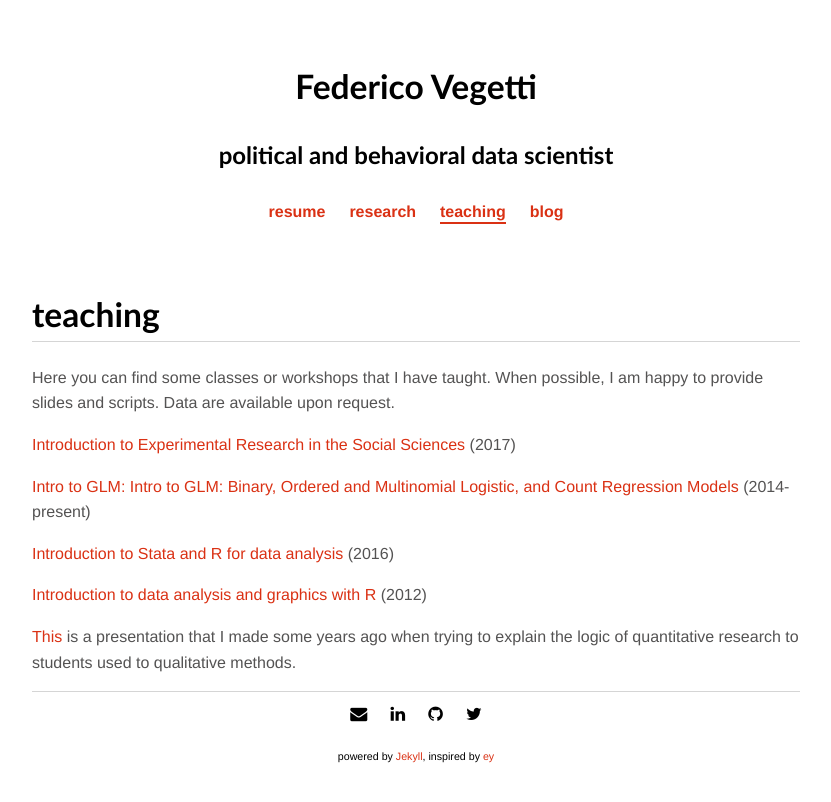
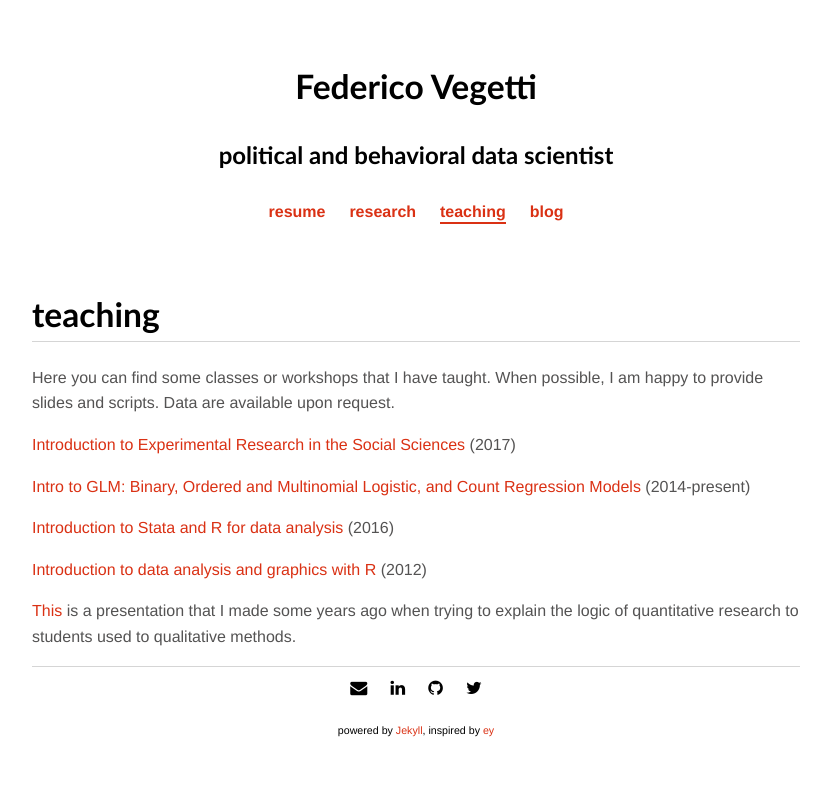
Before and after one commit to federicovegetti/federicovegetti.github.io, a Jekyll site: the page built from teaching/index.html, in a window 1280 px wide. Shown: the top 802 px of the page, without its empty margins (224-1055 px from the left). Built offline with Jekyll 4.4.1, drawn with Linux system fonts in a browser that asks for light colours.

Commit message:
fixed a typo

```diff
--- a/teaching/index.html
+++ b/teaching/index.html
@@ -12,7 +12,7 @@ permalink: teaching/
 	</p>
 
 	<p><a href="{{ site.baseurl }}/teaching/ecpr_glm/index.html">
-	Intro to GLM: Intro to GLM: Binary, Ordered and Multinomial Logistic, and Count Regression Models</a> (2014-present)
+	Intro to GLM: Binary, Ordered and Multinomial Logistic, and Count Regression Models</a> (2014-present)
 	</p>
 
 	<p><a href="{{ site.baseurl }}/teaching/zagreb_2016/index.html">
```
